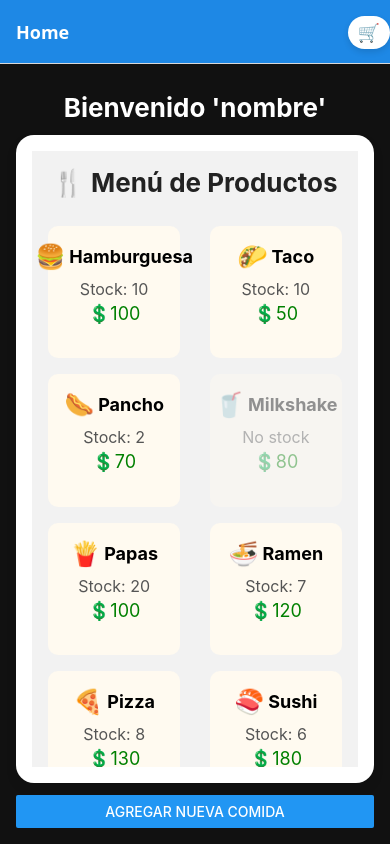
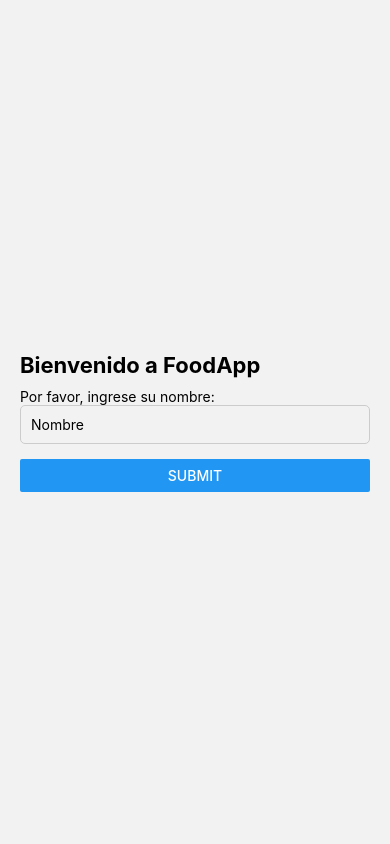
Before and after one commit to Juan-Weyrauch/eq1-FoodApp, a React Native app in the folder FoodApp/: screen / in a window 390 px wide. Built offline with nearby package versions, Linux system fonts and the light colour scheme.

Commit message:
added landing page with form for user name (#33)
- Added landing page with form for user Name.
- Added the name to the context so it can be used arround the app screens.

```diff
--- a/FoodApp/App.js
+++ b/FoodApp/App.js
@@ -4,7 +4,8 @@
 
 import HomeScreen from "./Componentes/Screens/HomeScreen.jsx";
 import CartScreen from "./Componentes/Screens/CartScreen.jsx";
-import { CartProvider } from "./context/cartContext";  // ← contexto
+import Landing from "./Componentes/Screens/LandingScreen.jsx";
+import { CartProvider } from "./context/cartContext"; // ← contexto
 
 const Stack = createNativeStackNavigator();
 const PRIMARY = "#1E88E5";
@@ -13,12 +14,18 @@
   return (
     <CartProvider>
       <NavigationContainer>
-        <Stack.Navigator>
+        <Stack.Navigator initialRouteName="Landing">
+          <Stack.Screen
+            name="Landing"
+            component={Landing}
+            options={{ headerShown: false }}
+          />
+
           <Stack.Screen
             name="Home"
             component={HomeScreen}
             options={({ navigation }) => ({
-              title: "Home",
+              title: "FoodApp",
               headerStyle: { backgroundColor: PRIMARY },
               headerTintColor: "#fff",
               headerTitleStyle: { fontWeight: "bold", color: "#fff" },
@@ -36,7 +43,7 @@
 
           <Stack.Screen
             name="Cart"
-            component={CartScreen}                 // ← sin props
+            component={CartScreen} // ← sin props
             options={{ title: "Carrito" }}
           />
         </Stack.Navigator>
--- a/FoodApp/Componentes/Screens/HomeScreen.jsx
+++ b/FoodApp/Componentes/Screens/HomeScreen.jsx
@@ -1,19 +1,36 @@
 import { View, ScrollView, Button, Text, StyleSheet } from "react-native";
+import { useLayoutEffect } from "react";
+import { useNavigation } from "@react-navigation/native";
 import ListaProductos from "../listaproducto";
 import Boton from "../boton";
 import { useCart } from "../../context/cartContext";
 
 export default function HomeScreen() {
-  const { products, addToCart } = useCart();
+  const { products, addToCart, userName } = useCart();
+  const navigation = useNavigation();
+
+  useLayoutEffect(() => {
+    if (userName) {
+      navigation.setOptions({
+        title: `FoodApp`,
+      });
+    }
+  }, [navigation, userName]);
 
   return (
     <View style={styles.screen}>
-      <Text style={styles.h1}>Bienvenido 'nombre'</Text> {/* !!! DEBERIA IR EL NOMBRE DEL USUARIO !!!*/}
+      <Text style={styles.userName}>
+        Bienvenido, {userName || "Invitado"} 👋
+      </Text>
+
+      <Text style={styles.h1}>🍴 Menú de Productos</Text>
+
       <View style={styles.card}>
         <ScrollView contentContainerStyle={styles.listContent}>
           <ListaProductos productos={products} addToCarrito={addToCart} />
         </ScrollView>
       </View>
+
       <View style={styles.cta}>
         <Button title="AGREGAR NUEVA COMIDA" onPress={() => setBoton(true)} />
       </View>
@@ -51,4 +68,9 @@
   cta: {
     marginTop: 12,
   },
+  userName: {
+    color: "#fff",
+    fontSize: 18,
+    textAlign: "center",
+  },
 });
--- /dev/null
+++ b/FoodApp/Componentes/Screens/LandingScreen.jsx
@@ -0,0 +1,61 @@
+import { Text, TextInput, StyleSheet, View, Button } from "react-native";
+import { useState } from "react";
+import { useCart } from "../../context/cartContext";
+import { useNavigation } from "@react-navigation/native";
+
+// by using onSubmitEditing the value is only stored when the user submits the input.
+
+export default function LandingScreen() {
+  const navigation = useNavigation();
+  const [inputValue, setInputValue] = useState("");
+  const { setUserName } = useCart();
+
+  const handleSubmit = () => {
+    if (inputValue.trim() !== "") {
+      setUserName(inputValue);
+      navigation.navigate("Home");
+    }
+  };
+
+  return ( // 👈 THIS was missing
+    <View style={styles.container}>
+      <Text style={styles.label}>Bienvenido a FoodApp</Text>
+      <Text style={styles.formsText}>Por favor, ingrese su nombre:</Text>
+
+      <TextInput
+        style={styles.input}
+        placeholder="Nombre"
+        value={inputValue}
+        onChangeText={setInputValue}
+        onSubmitEditing={handleSubmit}
+      />
+
+      <Button title="Submit" onPress={handleSubmit} />
+    </View>
+  );
+}
+
+
+const styles = StyleSheet.create({
+  container: {
+    flex: 1,
+    justifyContent: "center",
+    padding: 20,
+  },
+  label: {
+    fontSize: 22,
+    fontWeight: "bold",
+    marginBottom: 10,
+  },
+  forms: {
+    fontSize: 16,
+    marginBottom: 10,
+  },
+  input: {
+    borderWidth: 1,
+    borderColor: "#ccc",
+    padding: 10,
+    marginBottom: 15,
+    borderRadius: 5,
+  },
+});
--- a/FoodApp/context/cartContext.js
+++ b/FoodApp/context/cartContext.js
@@ -12,6 +12,7 @@
   export function CartProvider({ children }) {
     const [products, setProducts] = useState([]);
     const [cart, setCart] = useState({}); // { id: cantidad }
+    const [userName, setUserName] = useState("");
 
     useEffect(() => {
       getProductos().then(setProducts).catch(console.error);
@@ -71,6 +72,8 @@
           removeFromCart,
           cartItems,
           total,
+          userName,
+          setUserName,
         }}
       >
         {children}
```
